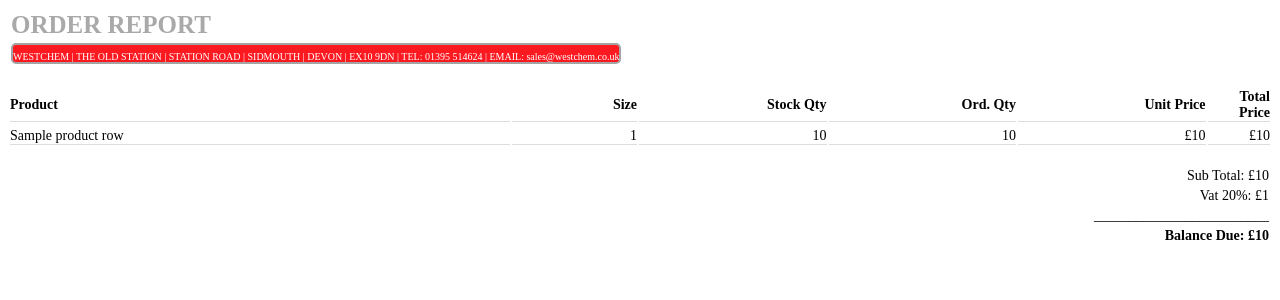
After one commit to owngoal63/qp3, a Django app: template templates/pdf/user_test2/customerorder_for_pdf.html in a window 1280 px wide. The commit adds this page. Shown: the top 300 px of the page. Run offline with Django 3.2, Linux system fonts and the light colour scheme; the template is opened without the code that fills it: most values are stand-ins (such as "Sample title", 1, 10 or a date in 2020).

Commit message:
Customer Order Form and Report implemented

```diff
--- a/quotepadproj/urls.py
+++ b/quotepadproj/urls.py
@@ -10,12 +10,13 @@ from quotepad.views import home, register, change_password, landing
 from quotepad.forms import FormStepOne, FormStepTwo, FormStepThree, FormStepFour, FormStepFive, FormStepSix, FormStepSeven, FormStepEight, FormStepNine
 from quotepad.forms import CustomerProductForm, KitchenChecksForm, LaundryChecksForm, WaterSoftenerChecksForm, ProductsUsedForForm, CommentsForm, ProductOrderForm
 from quotepad.views import generate_quote_from_fileWC
-from quotepad.views import BoilerFormWizardView, WestChemFormWizardView, model_form_upload, report_generated, list_report_archive, pdf_viewWC
+from quotepad.views import BoilerFormWizardView, WestChemFormWizardView, model_form_upload, report_generated, list_report_archive, pdf_viewWC, order_report_generated, cust_ord_pdf_viewWC
 from django.contrib.auth.decorators import login_required
 
 from quotepad.views import edit_profile_details, show_uploaded_files, quote_generated, test_quote_generated, quote_emailed, quote_not_possible, quotepad_template_help
 from quotepad.views import ProductPriceList, ProductPriceCreate, ProductPriceUpdate, ProductPriceDelete
 from quotepad.views import generate_quote_from_file, edit_quote_template, list_quote_archive, pdf_view
+from quotepad.views import customer_order
 
 urlpatterns = [
 
@@ -64,8 +65,11 @@ urlpatterns = [
     path('WestChemform/', login_required(WestChemFormWizardView.as_view([CustomerProductForm,KitchenChecksForm,LaundryChecksForm, WaterSoftenerChecksForm, ProductsUsedForForm, CommentsForm, ProductOrderForm])), name = 'WestChemform'),
     path('generatequotefromfileWC/<str:outputformat>/<str:quotesource>', generate_quote_from_fileWC, name = 'generate_quote_from_fileWC'),
     path('reportgenerated/', report_generated, name = 'report_generated'),
+    path('orderreportgenerated/', order_report_generated, name = 'order_report_generated'),
     path('listreportarchive/', list_report_archive, name = 'listreportarchive'),
     path('pdfviewWC/<str:pdf_file>', pdf_viewWC, name = 'pdfviewWC'),
+    path('custordpdfviewWC/<str:pdf_file>', cust_ord_pdf_viewWC, name = 'custordpdfviewWC'),
+    path('customerorder/', customer_order, name='customer_order'),
 
 	path('', include('payments.urls')),
 ] + static(settings.MEDIA_URL, document_root=settings.MEDIA_ROOT)
--- a/templates/base.html
+++ b/templates/base.html
@@ -70,6 +70,10 @@
             <a class="dropdown-item" href="/listquotearchive">Previous Quotes</a>
           {% endif %}
           <div class="dropdown-divider"></div>
+          {% if request.user|has_group:"WESTCHEM" %}
+            <a class="dropdown-item" href="/customerorder"><i>New Customer Order</i></a>
+            <div class="dropdown-divider"></div>
+          {% endif %}
           <a class="dropdown-item" href="/logout">Logout</a>
         </div>
       </span>
--- /dev/null
+++ b/templates/pdf/user_test2/customerorder_for_pdf.html
@@ -0,0 +1,172 @@
+<!DOCTYPE HTML PUBLIC "-//W3C//DTD HTML 4.01 Transitional//EN" "http://www.w3.org/TR/html4/loose.dtd">
+<html>
+
+<head>
+    <title>Order Report</title>
+    <style type="text/css">
+        body {
+            font-weight: 200;
+            font-size: 14px;
+        }
+
+        .section_header {
+            font-size: 18px;
+            font-weight: 100;
+        }
+
+        .section_italics {
+            font-size: 14px;
+            font-style: italic;
+        }
+
+        .header {
+            font-size: 25px;
+            font-weight: 900;
+            text-align: left;
+            color: darkgray;
+        }
+
+        .title {
+            font-size: 22px;
+            font-weight: 100;
+            /* text-align: right;*/
+            padding: 10px 20px 0px 20px;
+        }
+
+        .title span {
+            color: #007cae;
+        }
+
+        .details {
+            padding: 10px 20px 0px 20px;
+            text-align: left !important;
+            /*margin-left: 40%;*/
+        }
+
+        .hrItem {
+            border: none;
+            height: 1px;
+            /* Set the hr color */
+            color: #333;
+            /* old IE */
+            background-color: #fff;
+            /* Modern Browsers */
+        }
+
+        .logo {
+            height: 100px;
+            width: auto;
+        }
+
+        .footer {
+            border: 2px solid rgb(164,164,164);
+            border-radius: 5px;
+            background-color: rgb(253,25,32);
+            color: white;
+            font-size: 10px;
+            font-weight: 100;
+            text-align: center;
+            padding: 6px 0px 0px 0px;
+        }
+
+        .customer-details {
+            font-size: 14px;
+        }
+
+        .product-usage {
+            font-size: 10px;
+        }
+
+        .comments{
+            text-align: left;
+            border: 1px solid black;
+            padding: 2px 2px 2px 2px;
+        }
+
+        .order-table {
+            border-bottom: 1px solid #ddd;
+            padding: 4px 0px 0px 0px;
+        }
+
+    </style>
+</head>
+
+<body>
+        <table>
+            <tr>
+                <td><div class='header'>ORDER REPORT</div></td>
+                <td align="right">&nbsp;</td>
+            </tr>
+            <tr>
+                <td colspan="2">
+                        <div class='footer'>
+                                WESTCHEM | THE OLD STATION | STATION ROAD | SIDMOUTH | DEVON | EX10 9DN | TEL: 01395 514624 | EMAIL: sales@westchem.co.uk
+                            </div>
+                </td>
+            </tr>
+        </table>
+        <br>
+
+        <table>
+                <th class="order-table" width="40%" align="left">
+                  Product
+                </th>
+                <th class="order-table" width="10%" align="right">
+                  Size
+                </th>
+                <th class="order-table" width="15%" align="right">
+                  Stock Qty
+                </th>
+                <th class="order-table" width="15%" align="right">
+                  Ord. Qty
+                </th>
+                <th class="order-table" width="15%" align="right">
+                        Unit Price
+                </th>
+                <th class="order-table" width="15%" align="right">
+                        Total Price
+                </th>
+
+                {% for product_row in form_data %}
+
+                <tr>
+                    <td class="order-table" width="40%" align="left">
+                        {{ product_row.model_name }}
+                    </td>
+                    <td class="order-table" width="10%" align="right">
+                        {{ product_row.size }}
+                    </td>
+                    <td class="order-table" width="15%" align="right">
+                        {{ product_row.stock|default:"--" }}
+                    </td>
+                    <td class="order-table" width="15%" align="right">
+                        {{ product_row.quantity|default:"--" }}
+                    </td>
+                    <td class="order-table" width="15%" align="right">
+                        £{{ product_row.price }}
+                    </td>
+                    <td class="order-table" width="15%" align="right">
+                            £{{ product_row.extended_price }}
+                    </td>
+                </tr>
+                {% endfor %}
+                <tr>
+                    <td colspan="6" align="right">&nbsp;</td>
+                </tr>
+                <tr>
+                    <td colspan="6" align="right">Sub Total: £{{ sub_total }}</td>
+                </tr>
+                <tr>
+                    <td colspan="6" align="right">Vat 20%: £{{ total_inc_vat }}</td>
+                </tr>
+                <tr>
+                    <td colspan="6" align="right">_________________________</td>
+                </tr>
+                <tr>
+                    <td colspan="6" align="right"><b>Balance Due: £{{ grand_total }}</b></td>
+                </tr>
+
+            </table>
+</body>
+
+</html>
```
Also changed, not shown: quotepad/forms.py (+18 -0 lines), quotepad/views/WestChem.py (+85 -0 lines), static/css/main.css (+13 -0 lines), templates/westchem/orderforms/CustomerOrderForm.html (added, +33 -0 lines), templates/westchem/pages/order_report_generated.html (added, +25 -0 lines).
